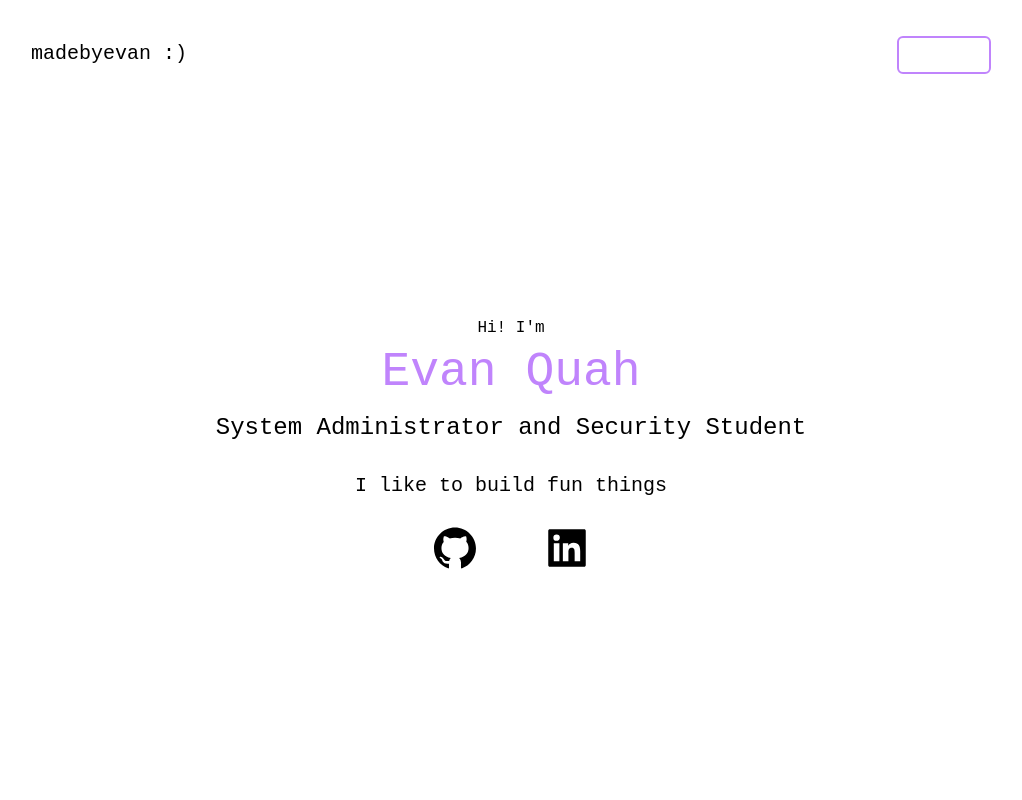
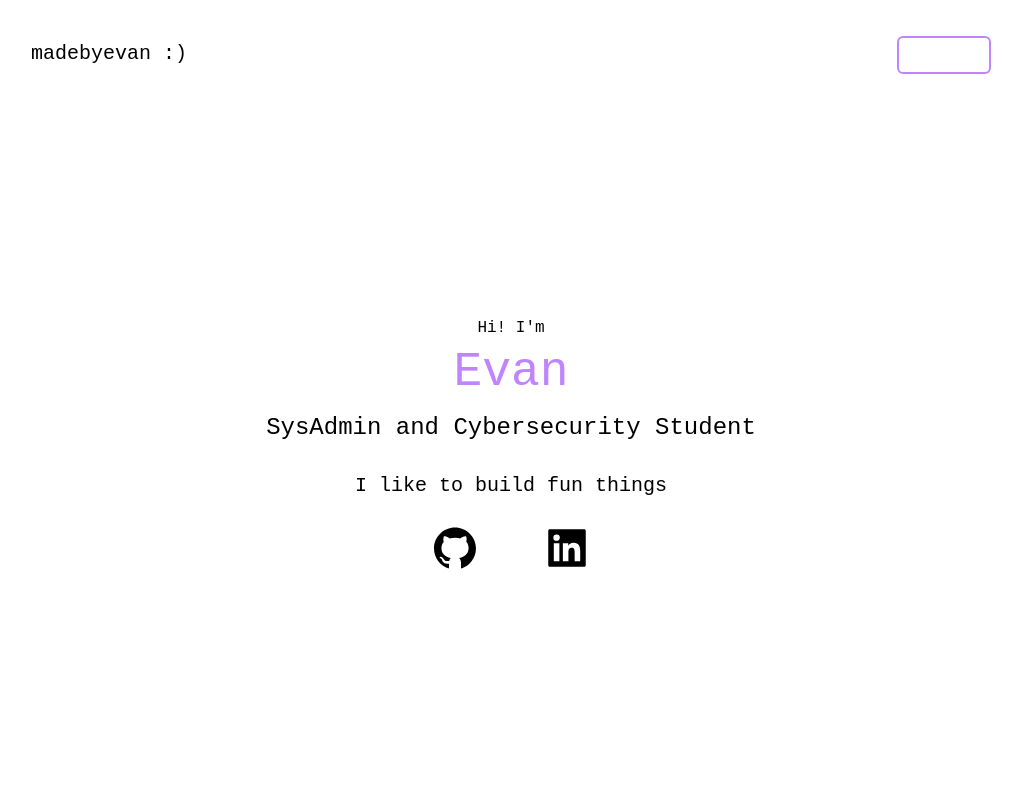
Before and after one commit to Nagamakii/Portfolio-V2, a Next.js app: page / in a window 1280 px wide. Shown: the top 800 px of the page, without its empty margins (129-1151 px from the left). Built offline with nearby package versions, Linux system fonts and the light colour scheme.

Commit message:
Small Fix, npm prune

```diff
--- a/app/page.js
+++ b/app/page.js
@@ -37,8 +37,8 @@ export default function Page() {
           <div className='pt-20'>
             <div className='text-center pt-20'>
               <p className='font font-mono'>Hi! I'm</p>
-              <h2 className='text-5xl py-2 text-purple-400 font-medium max-h-min font-mono'>Evan Quah</h2>
-              <h3 className='text-2xl py-2 font-mono'>System Administrator and Security Student</h3>
+              <h2 className='text-5xl py-2 text-purple-400 font-medium max-h-min font-mono'>Evan</h2>
+              <h3 className='text-2xl py-2 font-mono'>SysAdmin and Cybersecurity Student</h3>
               <p className='text-medium py-5 leading-8 md:text-xl max-w-xl mx-auto font-mono'>I like to build fun things</p>
             </div>
             <div className='text-5xl flex justify-center gap-16 py-1'>
```
